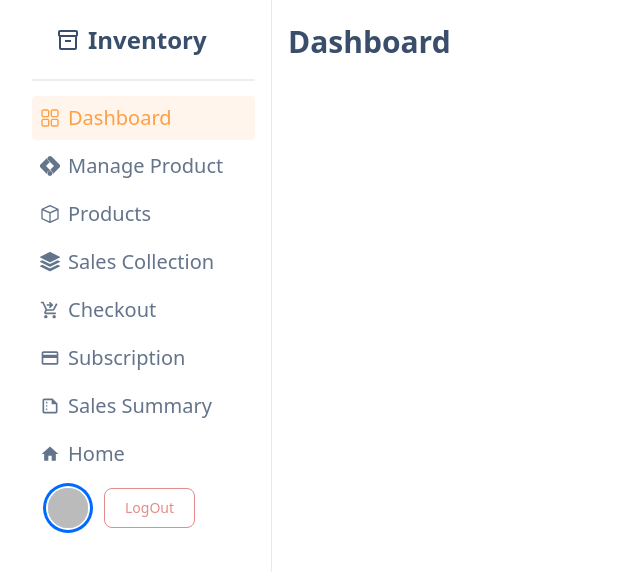
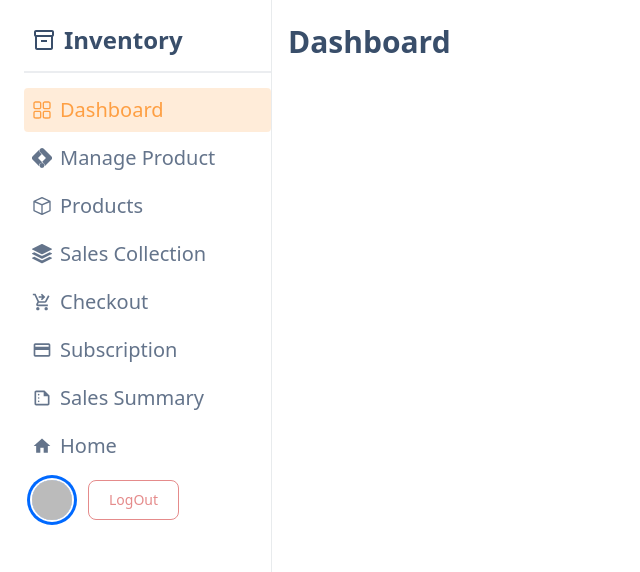
Before and after one commit to Mahadi-Hasan-Sopon/inventory-management-client, a React (Vite) app: page /dashboard in a window 1280 px wide. Shown: the top 572 px of the page, without its empty margins (0-640 px from the left). Built offline with nearby package versions, Linux system fonts and the light colour scheme; no server answers; sample sign-in values are in the browser's storage.

Commit message:
minor changes in layout

```diff
--- a/src/components/shared/Container.jsx
+++ b/src/components/shared/Container.jsx
@@ -1,6 +1,6 @@
 /* eslint-disable react/prop-types */
 const Container = ({ children }) => {
-  return <div className="max-w-7xl lg:mx-auto px-4">{children}</div>;
+  return <div className="max-w-screen-2xl xl:mx-auto px-4">{children}</div>;
 };
 
 export default Container;
--- a/src/layouts/DashboardLayout.jsx
+++ b/src/layouts/DashboardLayout.jsx
@@ -52,7 +52,7 @@ const DashboardLayout = () => {
               aria-label="close sidebar"
               className="drawer-overlay"
             ></label>
-            <div className="menu p-4 w-64 min-h-full border-r border-r-[#E8EBED] bg-white">
+            <div className="py-6 ps-2 w-64 min-h-full border-r border-r-[#E8EBED] bg-white">
               {/* Sidebar content here */}
               <div className="flex flex-col gap-1 list-none text-xl relative">
                 <div className="md:hidden flex absolute -right-5 top-4 justify-end items-center">
@@ -102,8 +102,8 @@ const DashboardNavItems = () => {
             isPending
               ? "text-slate-500 font-medium p-2 block"
               : isActive
-              ? "font-medium text-[#FE9F43] w-full bg-[#FE9F43]/10 p-2 block rounded"
-              : "text-slate-500 font-medium p-2 block"
+              ? "font-medium text-[#FE9F43] w-full bg-[#FE9F43]/20 p-2 block rounded"
+              : "text-slate-500 font-medium p-2 block bg-transparent"
           }
           to="/dashboard"
           end
@@ -233,7 +233,7 @@ const DashboardNavItems = () => {
         </NavLink>
       </li>
       <li>
-        <div className="flex items-center gap-4">
+        <div className="flex items-center gap-4 p-2">
           <div className="avatar flex-col justify-center items-center">
             <div className="w-10 rounded-full ring ring-primary ring-offset-base-100 ring-offset-2">
               <img
```
Also changed, not shown: 1 other file (tests, documents, lock files or other folders).
